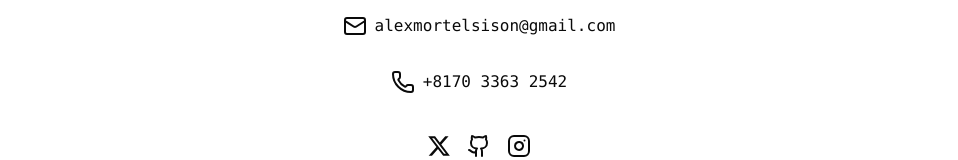
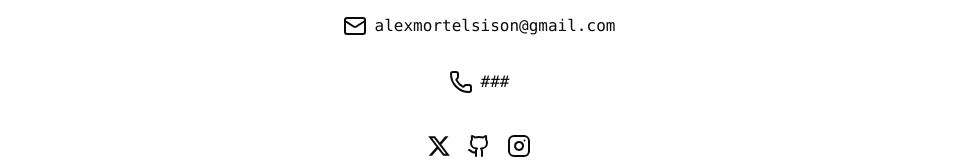
Before and after one commit to alexmortelsison/alexsisoncv, a Next.js app: page /contact in a window 1280 px wide. Shown: the part 314-474 px from the top of the page, without its empty margins (161-1119 px from the left). Built offline with nearby package versions, Linux system fonts and the light colour scheme.

Commit message:
deleted contact number

```diff
--- a/app/contact/page.tsx
+++ b/app/contact/page.tsx
@@ -20,7 +20,7 @@ export default function ContactPage() {
       <div className="flex justify-center mt-8">
         <h2 className="flex space-x-2">
           <Phone />
-          <p>+8170 3363 2542</p>
+          <p>###</p>
         </h2>
       </div>
       <div className="flex pt-2 space-x-4 mt-8">
```
